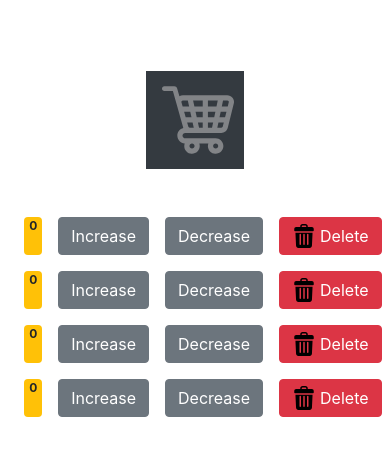
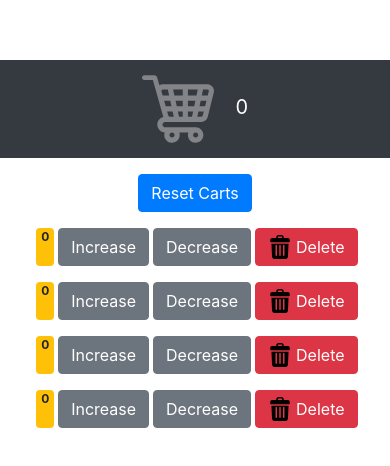
Before and after one commit to DVGY/CounterApp, a React (Create React App) app: page / in a window 390 px wide. Shown: the part 170-636 px from the top of the page. Built offline with nearby package versions, Linux system fonts and the light colour scheme.

Commit message:
Persist to localstorage and reset all added

```diff
--- a/package.json
+++ b/package.json
@@ -15,6 +15,7 @@
     "react-scripts": "3.4.1",
     "redux": "^4.0.5",
     "redux-logger": "^3.0.6",
+    "redux-persist": "^6.0.0",
     "reselect": "^4.0.0"
   },
   "scripts": {
--- a/src/App.css
+++ b/src/App.css
@@ -1,5 +1,6 @@
 .App {
   height: 100vh;
+  min-width: 320px;
 }
 .dec-svg {
   height: 1.5rem;
@@ -9,3 +10,14 @@
   height: 4.5rem;
   width: 4.5rem;
 }
+@media (max-width: 1920px) {
+  .navbar-cart {
+    width: 25%;
+  }
+}
+
+@media (max-width: 600px) {
+  .navbar-cart {
+    width: 100%;
+  }
+}
--- a/src/components/CartBar.jsx
+++ b/src/components/CartBar.jsx
@@ -2,20 +2,34 @@ import React from 'react';
 
 import CartItems from './CartItems';
 
+import Button from 'react-bootstrap/Button';
+
 import { createStructuredSelector } from 'reselect';
 import { connect } from 'react-redux';
 import { selectTotalCarts } from '../redux/countSelectors';
+import { resetCarts } from '../redux/counterActions';
 
-const CartBar = ({ totalCarts }) => {
+const CartBar = ({ totalCarts, resetCarts }) => {
   return (
-    <div className="cartbar-box d-flex flex-column  ">
+    <div className="cartbar-box d-flex flex-column">
+      <Button
+        onClick={() => resetCarts()}
+        variant="primary"
+        className="mb-3  align-self-center"
+      >
+        Reset Carts
+      </Button>
       {totalCarts.map((el) => (
         <CartItems key={el} id={el} />
       ))}
     </div>
   );
 };
+const mapDispatchToProps = (dispatch) => ({
+  resetCarts: () => dispatch(resetCarts()),
+});
+
 const mapStateToProps = createStructuredSelector({
   totalCarts: selectTotalCarts,
 });
-export default connect(mapStateToProps)(CartBar);
+export default connect(mapStateToProps, mapDispatchToProps)(CartBar);
--- a/src/components/CartItems.jsx
+++ b/src/components/CartItems.jsx
@@ -23,7 +23,7 @@ const CartItems = ({
     <div className="cartbar-box__item d-flex mb-3 justify-content-center">
       <Badge
         variant={cartCount[id].count > 0 ? 'primary' : 'warning'}
-        className="ml-3 "
+        className="ml-1 ml-sm-3 "
       >
         {' '}
         {cartCount[id].count}
@@ -31,21 +31,21 @@ const CartItems = ({
       <Button
         onClick={() => addItemCart(id)}
         variant="secondary"
-        className="ml-3 d-flex"
+        className=" ml-1 ml-sm-3 d-flex"
       >
         Increase
       </Button>
       <Button
         onClick={() => removeItemCart(id)}
         variant="secondary"
-        className="ml-3 d-flex"
+        className="ml-1 ml-sm-3 d-flex"
       >
         Decrease
       </Button>
       <Button
         onClick={() => deleteCart(id)}
         variant="danger"
-        className="ml-3 d-flex"
+        className="ml-1 ml-sm-3 d-flex"
       >
         <DelSVG className="dec-svg mr-1" />
         Delete
--- a/src/components/CartTotalCount.jsx
+++ b/src/components/CartTotalCount.jsx
@@ -9,7 +9,11 @@ import CartSVG from '../assets/CartSVG';
 
 const CartTotalCount = ({ totalItemsInAllCarts }) => {
   return (
-    <Navbar bg="dark" variant="dark" className="mb-5 w-25 mx-auto">
+    <Navbar
+      bg="dark"
+      variant="dark"
+      className="mb-3 mx-0 mx-sm-auto navbar-cart"
+    >
       <Navbar.Brand className="mx-auto">
         <CartSVG className="cart-svg mr-3" /> {totalItemsInAllCarts}
       </Navbar.Brand>
--- a/src/index.js
+++ b/src/index.js
@@ -2,8 +2,9 @@ import React from 'react';
 import ReactDOM from 'react-dom';
 import './index.css';
 import App from './App';
-import { store } from './redux/store';
+import { store, persistor } from './redux/store';
 import { Provider } from 'react-redux';
+import { PersistGate } from 'redux-persist/integration/react';
 import * as serviceWorker from './serviceWorker';
 
 import 'bootstrap/dist/css/bootstrap.min.css';
@@ -11,7 +12,9 @@ import 'bootstrap/dist/css/bootstrap.min.css';
 ReactDOM.render(
   <Provider store={store}>
     <React.StrictMode>
-      <App />
+      <PersistGate persistor={persistor}>
+        <App />
+      </PersistGate>
     </React.StrictMode>
   </Provider>,
   document.getElementById('root')
--- a/src/redux/counterActions.js
+++ b/src/redux/counterActions.js
@@ -13,3 +13,6 @@ export const deleteCart = (id) => ({
   type: counterTypes.DELETE,
   payload: id,
 });
+export const resetCarts = () => ({
+  type: counterTypes.RESET,
+});
--- a/src/redux/counterReducer.js
+++ b/src/redux/counterReducer.js
@@ -40,6 +40,23 @@ export const countReducer = (state = INITIAL_STATE, action) => {
         ...newState,
         total: state['total'].filter((el) => el !== action.payload),
       };
+    case counterTypes.RESET:
+      return {
+        ...state,
+        total: ['cartItem1', 'cartItem2', 'cartItem3', 'cartItem4'],
+        cartItem1: {
+          count: 0,
+        },
+        cartItem2: {
+          count: 0,
+        },
+        cartItem3: {
+          count: 0,
+        },
+        cartItem4: {
+          count: 0,
+        },
+      };
 
     default:
       return state;
--- a/src/redux/counterTypes.js
+++ b/src/redux/counterTypes.js
@@ -2,5 +2,6 @@ const counterTypes = {
   INCREASE: 'INCREASE',
   DECREASE: 'DECREASE',
   DELETE: 'DELETE',
+  RESET: 'RESET',
 };
 export default counterTypes;
--- a/src/redux/rootReducer.js
+++ b/src/redux/rootReducer.js
@@ -1,7 +1,16 @@
 import { combineReducers } from 'redux';
 import countReducer from './counterReducer';
+import { persistReducer } from 'redux-persist';
+import storage from 'redux-persist/lib/storage';
+
+const persistConfig = {
+  key: 'root',
+  storage,
+  whitelist: ['count'],
+};
+
 const rootReducer = combineReducers({
   count: countReducer,
 });
 
-export default rootReducer;
+export default persistReducer(persistConfig, rootReducer);
--- a/src/redux/store.js
+++ b/src/redux/store.js
@@ -1,7 +1,11 @@
 import { createStore, applyMiddleware } from 'redux';
+import { persistStore } from 'redux-persist';
 import logger from 'redux-logger';
 
 import rootReducer from './rootReducer';
 const middlewares = [logger];
 
 export const store = createStore(rootReducer, applyMiddleware(...middlewares));
+export const persistor = persistStore(store);
+
+export default { store, persistStore };
```
Also changed, not shown: 1 other file (tests, documents, lock files or other folders).
